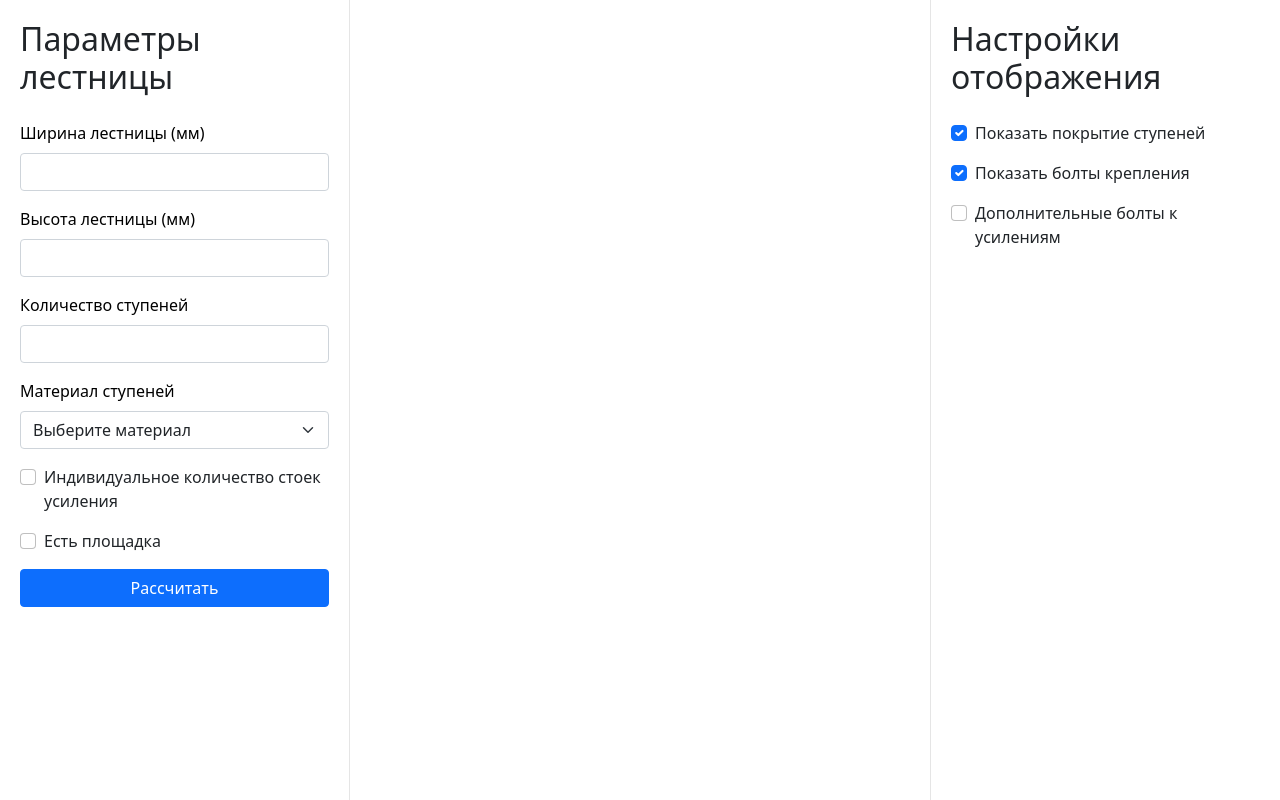
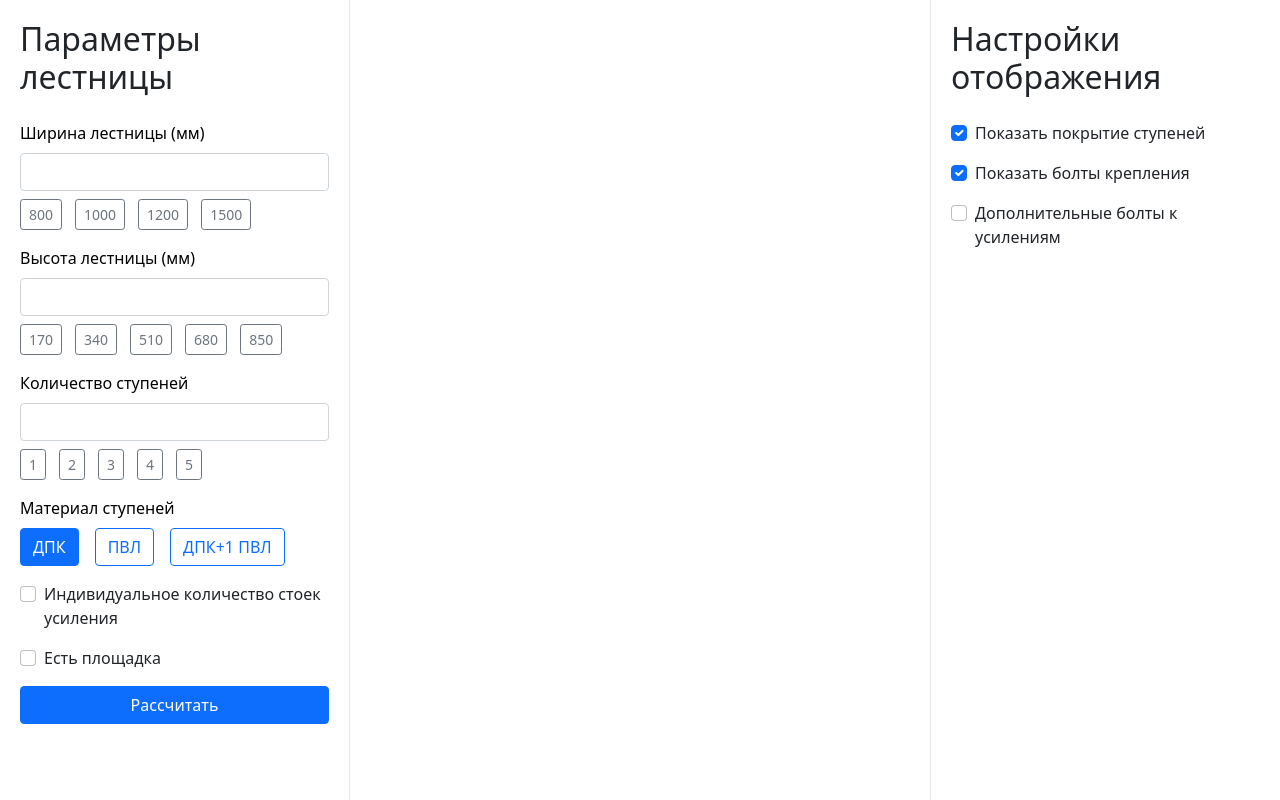
Before and after one commit to qone2m/DPK3D, a Flask app: page / in a window 1280 px wide. Run offline with Flask 2, Linux system fonts and the light colour scheme.

Commit message:
Stable 0.6.7

```diff
--- a/app.py
+++ b/app.py
@@ -27,12 +27,6 @@ def validate_input(width, height, steps):
         raise ValueError(f"Ширина должна быть от {app.config['MIN_WIDTH']} до {app.config['MAX_WIDTH']} мм")
     if not app.config['MIN_HEIGHT'] <= height <= app.config['MAX_HEIGHT']:
         raise ValueError(f"Высота должна быть от {app.config['MIN_HEIGHT']} до {app.config['MAX_HEIGHT']} мм")
-
-    # Для одной ступени пропускаем проверку высоты ступени
-    if steps > 1:
-        step_height = height / steps
-        if not app.config['MIN_STEP_HEIGHT'] <= step_height <= app.config['MAX_STEP_HEIGHT']:
-            raise ValueError(f"Высота ступени ({step_height:.1f} мм) должна быть от {app.config['MIN_STEP_HEIGHT']} до {app.config['MAX_STEP_HEIGHT']} мм")
 
 def calculate_metal(width, height, steps, material, has_platform, platform_depth=0, reinforcements_count=1):
     try:
--- a/static/js/main.js
+++ b/static/js/main.js
@@ -3,14 +3,11 @@ const MIN_WIDTH = 600;  // мм
 const MAX_WIDTH = 2000; // мм
 const MIN_HEIGHT = 100; // мм
 const MAX_HEIGHT = 3000; // мм
-const MIN_STEP_HEIGHT = 150; // мм
-const MAX_STEP_HEIGHT = 200; // мм
 
 // Функция валидации формы
 function validateForm() {
     const width = parseFloat(document.getElementById('width').value);
     const height = parseFloat(document.getElementById('height').value);
-    const steps = parseInt(document.getElementById('steps').value);
 
     if (width < MIN_WIDTH || width > MAX_WIDTH) {
         alert(`Ширина должна быть от ${MIN_WIDTH} до ${MAX_WIDTH} мм`);
@@ -20,15 +17,6 @@ function validateForm() {
     if (height < MIN_HEIGHT || height > MAX_HEIGHT) {
         alert(`Высота должна быть от ${MIN_HEIGHT} до ${MAX_HEIGHT} мм`);
         return false;
-    }
-
-    // Для одной ступени пропускаем проверку высоты ступени
-    if (steps > 1) {
-        const stepHeight = height / steps;
-        if (stepHeight < MIN_STEP_HEIGHT || stepHeight > MAX_STEP_HEIGHT) {
-            alert(`Высота ступени (${stepHeight.toFixed(1)} мм) должна быть от ${MIN_STEP_HEIGHT} до ${MAX_STEP_HEIGHT} мм`);
-            return false;
-        }
     }
 
     return true;
@@ -66,6 +54,38 @@ document.addEventListener('DOMContentLoaded', function() {
             toggleLeft.textContent = '›';
             toggleRight.textContent = '‹';
         }
+    });
+
+    // Обработчики для кнопок быстрого выбора и материалов
+    document.querySelectorAll('.quick-select button').forEach(button => {
+        button.addEventListener('click', function() {
+            const value = this.getAttribute('data-value');
+            const input = this.closest('.mb-3').querySelector('input[type="number"]');
+            input.value = value;
+            // Вызываем событие input для активации валидации
+            input.dispatchEvent(new Event('input'));
+        });
+    });
+
+    // Обработчики для кнопок выбора материала
+    const materialButtons = document.querySelectorAll('.material-btn');
+    const materialInput = document.getElementById('material');
+
+    // Устанавливаем ДПК как материал по умолчанию
+    const defaultMaterialBtn = document.querySelector('.material-btn[data-value="ДПК"]');
+    if (defaultMaterialBtn) {
+        defaultMaterialBtn.classList.add('active');
+        materialInput.value = 'ДПК';
+    }
+
+    materialButtons.forEach(button => {
+        button.addEventListener('click', function() {
+            materialButtons.forEach(btn => btn.classList.remove('active'));
+            this.classList.add('active');
+            materialInput.value = this.getAttribute('data-value');
+            // Вызываем событие change для активации валидации
+            materialInput.dispatchEvent(new Event('change'));
+        });
     });
 });
 
@@ -587,7 +607,7 @@ document.getElementById('calculator-form').addEventListener('submit', async func
         width: parseFloat(document.getElementById('width').value),
         height: parseFloat(document.getElementById('height').value),
         steps: parseInt(document.getElementById('steps').value),
-        material: document.getElementById('material').value,
+        material: document.getElementById('material').value || 'ДПК', // Добавляем значение по умолчанию
         has_platform: document.getElementById('has-platform').checked,
         platform_depth: parseFloat(document.getElementById('platform-depth').value || 0),
         reinforcements_count: parseInt(document.getElementById('reinforcements-count').value || 1)
--- a/templates/index.html
+++ b/templates/index.html
@@ -57,6 +57,20 @@
             border-radius: 5px;
             margin-top: 20px;
         }
+        .quick-select {
+            display: flex;
+            flex-wrap: wrap;
+            gap: 5px;
+            margin-top: 8px;
+        }
+        .material-buttons {
+            display: flex;
+            gap: 8px;
+        }
+        .material-btn.active {
+            background-color: #0d6efd;
+            color: white;
+        }
         @media (max-width: 768px) {
             .control-panel {
                 width: 280px;
@@ -91,6 +105,17 @@
                 left: -30px;
                 border-radius: 5px 0 0 5px;
             }
+            .quick-select button {
+                flex: 1 1 auto;
+                min-width: 60px;
+            }
+            .material-buttons {
+                flex-direction: column;
+            }
+            .material-btn {
+                width: 100%;
+                margin-bottom: 5px;
+            }
         }
     </style>
 </head>
@@ -103,23 +128,43 @@
                 <div class="mb-3">
                     <label for="width" class="form-label">Ширина лестницы (мм)</label>
                     <input type="number" class="form-control" id="width" required>
+                    <div class="quick-select mt-2">
+                        <button type="button" class="btn btn-outline-secondary btn-sm me-2" data-value="800">800</button>
+                        <button type="button" class="btn btn-outline-secondary btn-sm me-2" data-value="1000">1000</button>
+                        <button type="button" class="btn btn-outline-secondary btn-sm me-2" data-value="1200">1200</button>
+                        <button type="button" class="btn btn-outline-secondary btn-sm" data-value="1500">1500</button>
+                    </div>
                 </div>
                 <div class="mb-3">
                     <label for="height" class="form-label">Высота лестницы (мм)</label>
                     <input type="number" class="form-control" id="height" required>
+                    <div class="quick-select mt-2">
+                        <button type="button" class="btn btn-outline-secondary btn-sm me-2" data-value="170">170</button>
+                        <button type="button" class="btn btn-outline-secondary btn-sm me-2" data-value="340">340</button>
+                        <button type="button" class="btn btn-outline-secondary btn-sm me-2" data-value="510">510</button>
+                        <button type="button" class="btn btn-outline-secondary btn-sm me-2" data-value="680">680</button>
+                        <button type="button" class="btn btn-outline-secondary btn-sm" data-value="850">850</button>
+                    </div>
                 </div>
                 <div class="mb-3">
                     <label for="steps" class="form-label">Количество ступеней</label>
                     <input type="number" class="form-control" id="steps" required>
+                    <div class="quick-select mt-2">
+                        <button type="button" class="btn btn-outline-secondary btn-sm me-2" data-value="1">1</button>
+                        <button type="button" class="btn btn-outline-secondary btn-sm me-2" data-value="2">2</button>
+                        <button type="button" class="btn btn-outline-secondary btn-sm me-2" data-value="3">3</button>
+                        <button type="button" class="btn btn-outline-secondary btn-sm me-2" data-value="4">4</button>
+                        <button type="button" class="btn btn-outline-secondary btn-sm" data-value="5">5</button>
+                    </div>
                 </div>
                 <div class="mb-3">
-                    <label for="material" class="form-label">Материал ступеней</label>
-                    <select class="form-select" id="material" required>
-                        <option value="">Выберите материал</option>
-                        <option value="ДПК">ДПК</option>
-                        <option value="ПВЛ">ПВЛ</option>
-                        <option value="ДПК+1 ПВЛ">ДПК+1 ПВЛ</option>
-                    </select>
+                    <label class="form-label">Материал ступеней</label>
+                    <div class="material-buttons">
+                        <input type="hidden" id="material" required>
+                        <button type="button" class="btn btn-outline-primary me-2 material-btn" data-value="ДПК">ДПК</button>
+                        <button type="button" class="btn btn-outline-primary me-2 material-btn" data-value="ПВЛ">ПВЛ</button>
+                        <button type="button" class="btn btn-outline-primary material-btn" data-value="ДПК+1 ПВЛ">ДПК+1 ПВЛ</button>
+                    </div>
                 </div>
                 <div class="mb-3">
                     <div class="form-check">
@@ -144,6 +189,15 @@
                 <div class="mb-3 hidden" id="platform-depth-container">
                     <label for="platform-depth" class="form-label">Глубина площадки (мм)</label>
                     <input type="number" class="form-control" id="platform-depth">
+                    <div class="quick-select mt-2">
+                        <button type="button" class="btn btn-outline-secondary btn-sm me-2" data-value="305">305</button>
+                        <button type="button" class="btn btn-outline-secondary btn-sm me-2" data-value="460">460</button>
+                        <button type="button" class="btn btn-outline-secondary btn-sm me-2" data-value="615">615</button>
+                        <button type="button" class="btn btn-outline-secondary btn-sm me-2" data-value="770">770</button>
+                        <button type="button" class="btn btn-outline-secondary btn-sm me-2" data-value="925">925</button>
+                        <button type="button" class="btn btn-outline-secondary btn-sm me-2" data-value="1080">1080</button>
+                        <button type="button" class="btn btn-outline-secondary btn-sm" data-value="1235">1235</button>
+                    </div>
                 </div>
                 <button type="submit" class="btn btn-primary w-100">Рассчитать</button>
             </form>
```
Also changed, not shown: 1 other file.
